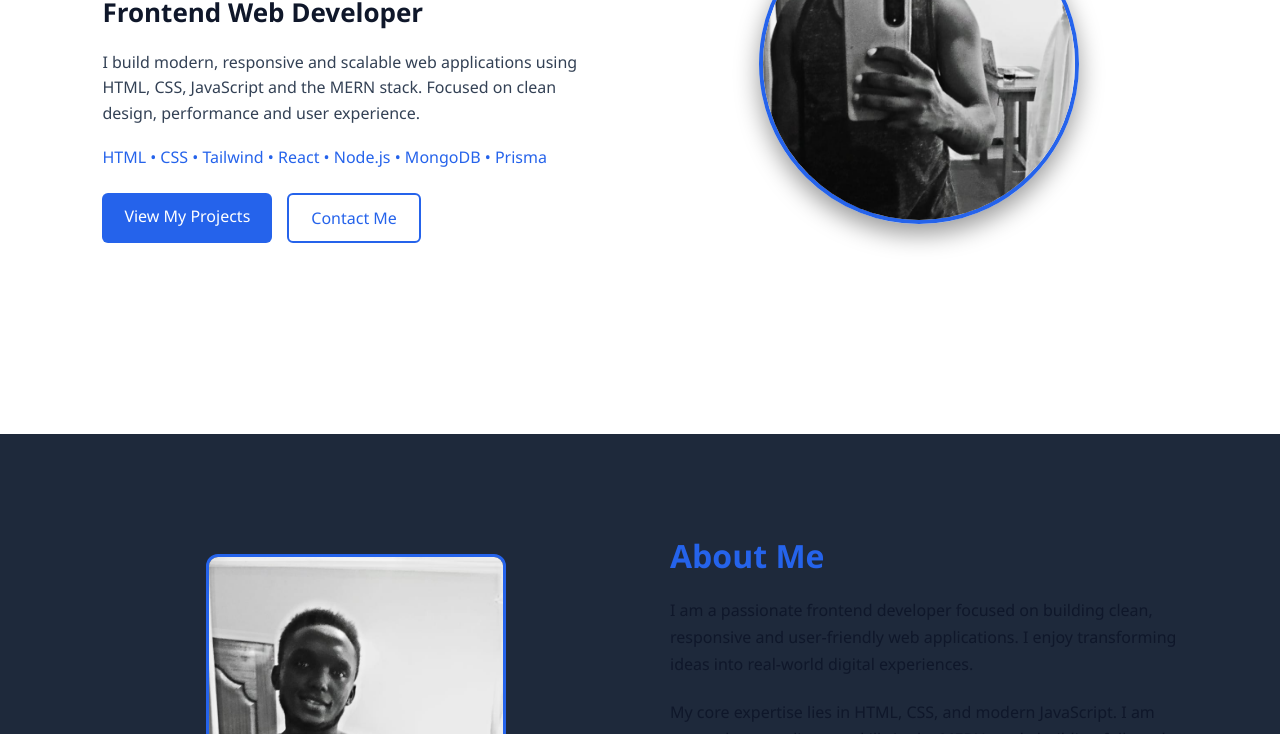
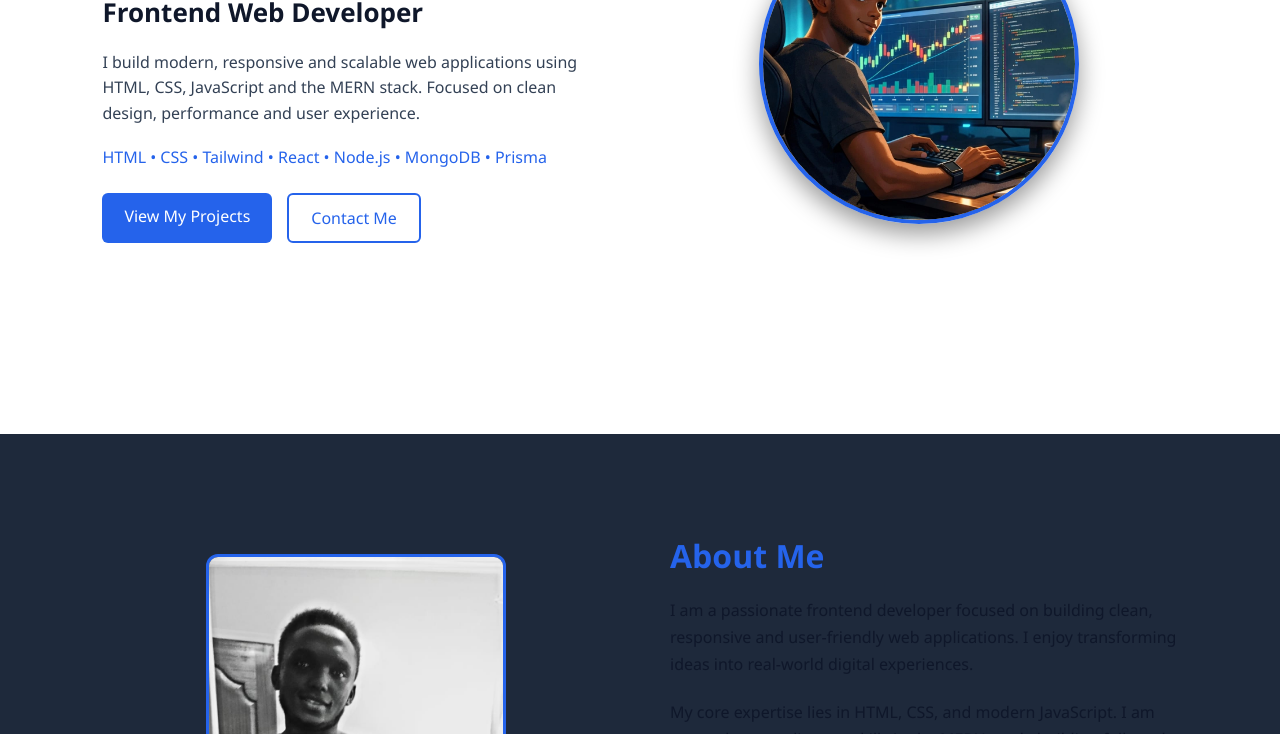
Before and after one commit to Victor5771/personal-portfolio, a plain HTML site: page index.html in a window 1280 px wide. Shown: the part 366-1100 px from the top of the page. Drawn offline with Linux system fonts and the light colour scheme.

Commit message:
Change of home image

```diff
--- a/index.html
+++ b/index.html
@@ -48,7 +48,7 @@
             </div>
 
             <div class="hero-image">
-                <img src="victor.jpeg" alt="Victor Kyalo">
+                <img src="Ai vic.jpeg" alt="Victor Kyalo">
             </div>
 
         </div>
```
Also changed, not shown: Ai vic.jpeg (added).
